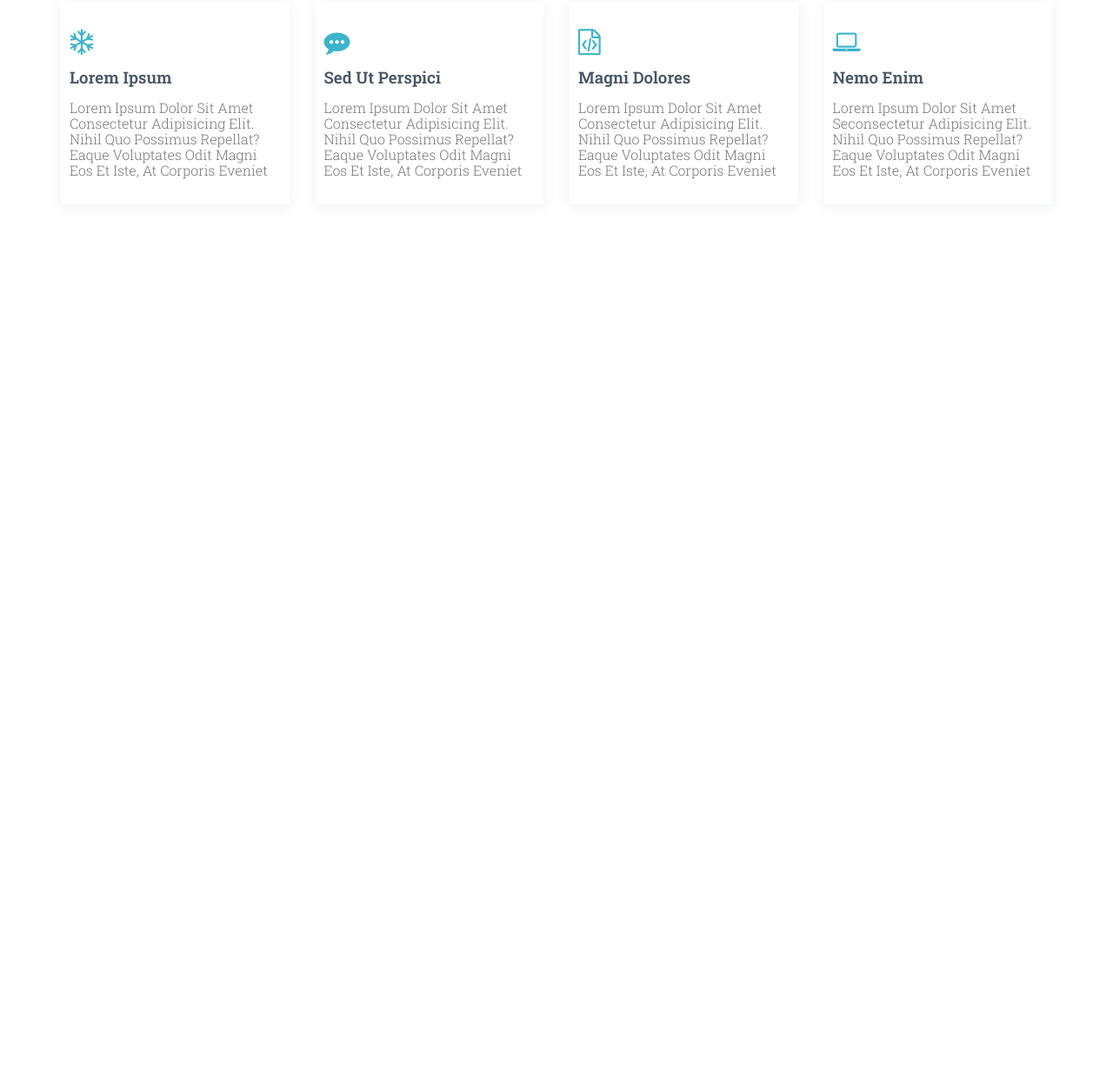
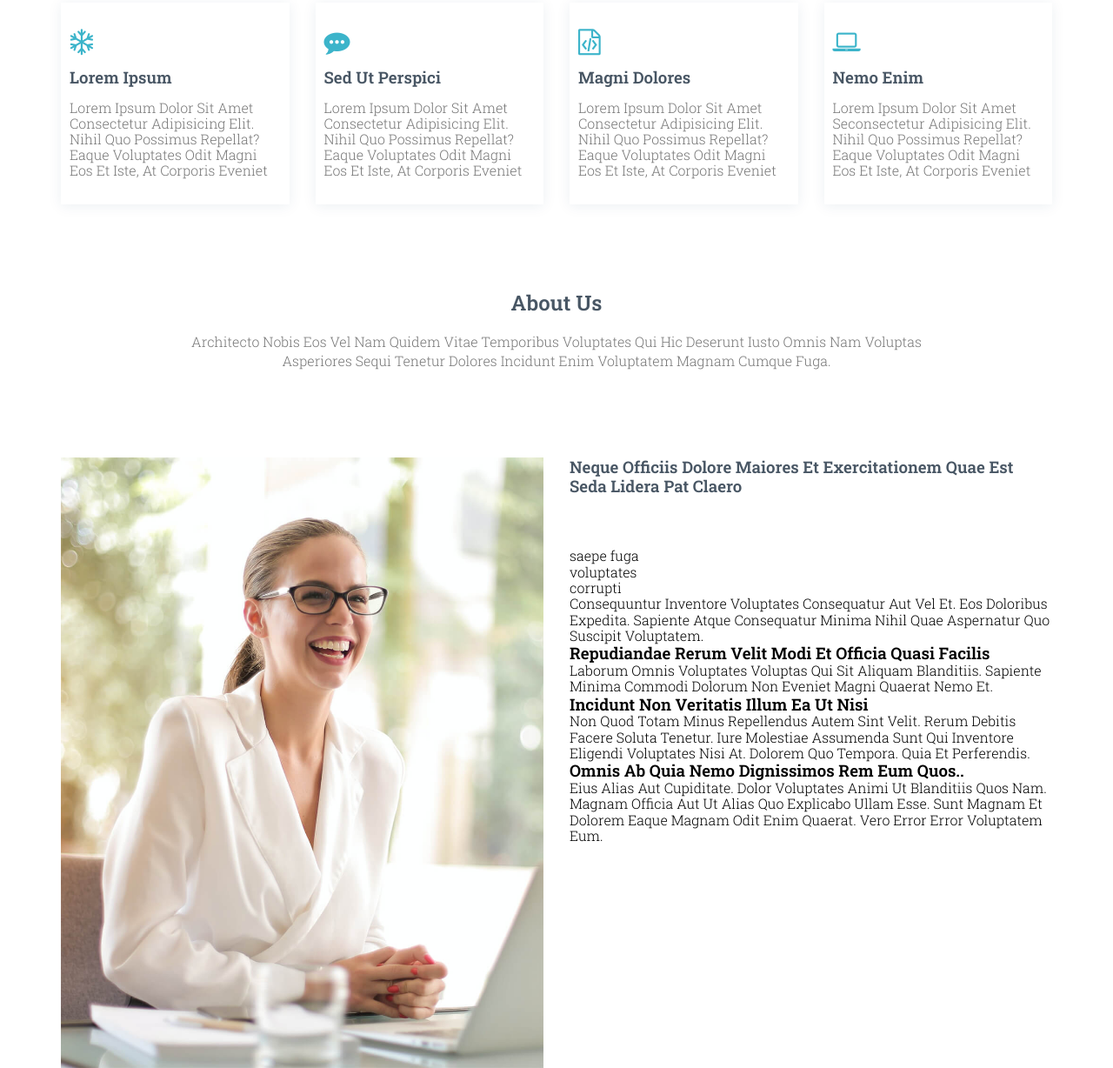
Before and after one commit to Ahmed-Samir444/hero, a plain HTML site: page index.html in a window 1280 px wide. Shown: the part 897-2125 px from the top of the page at 87% size. Before the commit the page ends 1232 px from the top, so only its background shows below. Drawn offline with Linux system fonts and the light colour scheme; a web font is replaced by a local one.

Commit message:
Add files via upload

```diff
--- a/css/style.css
+++ b/css/style.css
@@ -63,6 +63,24 @@ span{
 }
 .s-up-down{
     margin: 100px 0;
+}
+.section-header{
+    text-align: center;
+    width: 80%;
+    margin: 100px auto;
+}
+@media (max-width: 767px) {
+    .section-header{
+        width: 100%;
+    }
+}
+.section-header .section-header-title{
+    color: var(--f-c);
+    padding-bottom: 20px;
+}
+.section-header .section-header-desc{
+    color: #777;
+    line-height: 22px;
 }
 /*------------------------------------------------------------------------------------------*/
 /*header*/
@@ -350,6 +368,58 @@ nav ul > li:hover .drob-down {
     color: #777;
     line-height: 18px;
 }
+/* --------------------------------------------------------------------------------------------- */
+/* about */
+.about-content{
+    display: grid;
+    grid-template-columns: repeat(auto-fill, minmax(400px, 1fr));
+    gap: 30px;
+}
+
+.about-content .about-item .about-img{
+    max-width: 100%;
+}
+@media (max-width: 767px) {
+    .about-content .about-item .about-img{
+        max-width: 60%;
+    }
+}
+
+.about-content .about-item .about-heading{
+    padding-bottom: 60px;
+}
+@media (max-width: 767px){
+    .about-content .about-item .about-heading{
+        max-width: 80%;
+    }
+}
+.about-content .about-item .about-heading .about-title{
+    color: var(--f-c);
+    line-height: 22px;
+}
+
+
+
+
+
+
+
+
+
+
+
+
+
+
+
+
+
+
+
+
+
+
+
 /* -------------------------------------------------------------------------------------------------- */
 /* btn-to-up */
 #btn-up{
--- a/index.html
+++ b/index.html
@@ -95,6 +95,80 @@
         </div><!-- ./container -->
      </div><!-- ./boxs -->
 <!-- --------------------------------------------------------------------------------------------------- -->
+    <!-- about -->
+    <div class="about s-up-down" id="about">
+        <div class="container">
+            <div class="section-header">
+                <h2 class="section-header-title">about us</h2>
+                <p class="section-header-desc">Architecto nobis eos vel nam quidem vitae temporibus voluptates qui hic deserunt iusto omnis nam voluptas asperiores sequi tenetur dolores incidunt enim voluptatem magnam cumque fuga.</p>
+            </div><!-- ./section-header -->
+            <div class="about-content">
+                <div class="about-item">
+                    <img class="about-img" src="./img/about.jpg" alt="about-img">
+                </div><!-- ./about-item -->
+                <div class="about-item">
+                    <div class="about-heading">
+                        <h3 class="about-title">Neque officiis dolore maiores et exercitationem quae est seda lidera pat claero</h3>
+                    </div><!-- ./about-heading -->
+                    <ul class="about-tap">
+                       <li class="about-active" data-cont=".one">saepe fuga</li>
+                       <li data-cont=".two">voluptates</li>
+                       <li data-cont=".three">corrupti</li>
+                    </ul><!-- ./about-tap -->
+                    <div class="tap-info">
+                        <p class="tap-info-desc">Consequuntur inventore voluptates consequatur aut vel et. Eos doloribus expedita. Sapiente atque consequatur minima nihil quae aspernatur quo suscipit voluptatem.</p>
+                    </div><!-- ./tap-info -->
+                    <div class="about-det">
+                        <div class="one">
+                          <div class="tap-with">
+                               <h3 class="tap-with-title">Repudiandae rerum velit modi et officia quasi facilis</h3>
+                               <p class="tap-with-desc">Laborum omnis voluptates voluptas qui sit aliquam blanditiis. Sapiente minima commodi dolorum non eveniet magni quaerat nemo et.</p>
+                          </div><!-- ./tap-with-->
+                        </div><!-- ./one -->
+                        <div class="two">
+                            <div class="tap-with">
+                               <h3 class="tap-with-title">Incidunt non veritatis illum ea ut nisi</h3>
+                               <p class="tap-with-desc">Non quod totam minus repellendus autem sint velit. Rerum debitis facere soluta tenetur. Iure molestiae assumenda sunt qui inventore eligendi voluptates nisi at. Dolorem quo tempora. Quia et perferendis.</p>
+                            </div><!-- ./tap-with-->
+                          </div><!-- ./two -->
+                          <div class="three">
+                            <div class="tap-with">
+                                <h3 class="tap-with-title">Omnis ab quia nemo dignissimos rem eum quos..</h3>
+                                <p class="tap-with-desc">Eius alias aut cupiditate. Dolor voluptates animi ut blanditiis quos nam. Magnam officia aut ut alias quo explicabo ullam esse. Sunt magnam et dolorem eaque magnam odit enim quaerat. Vero error error voluptatem eum.</p>
+                            </div><!-- ./tap-with-->
+                          </div><!-- ./three -->
+                    </div><!-- ./about-det -->
+                </div><!-- ./about-item -->
+            </div><!-- ./about-content -->
+        </div><!-- ./container -->
+    </div><!-- ./about -->
+<!-- -------------------------------------------------------------------------------------------------------- -->
+
+
+
+
+
+
+
+
+
+
+
+
+
+
+
+
+
+
+
+
+
+
+
+
+
+
 <!-- btn-to-up -->
 <button id="btn-up"><i class="fa fa-arrow-up" aria-hidden="true"></i></button>
 
```
